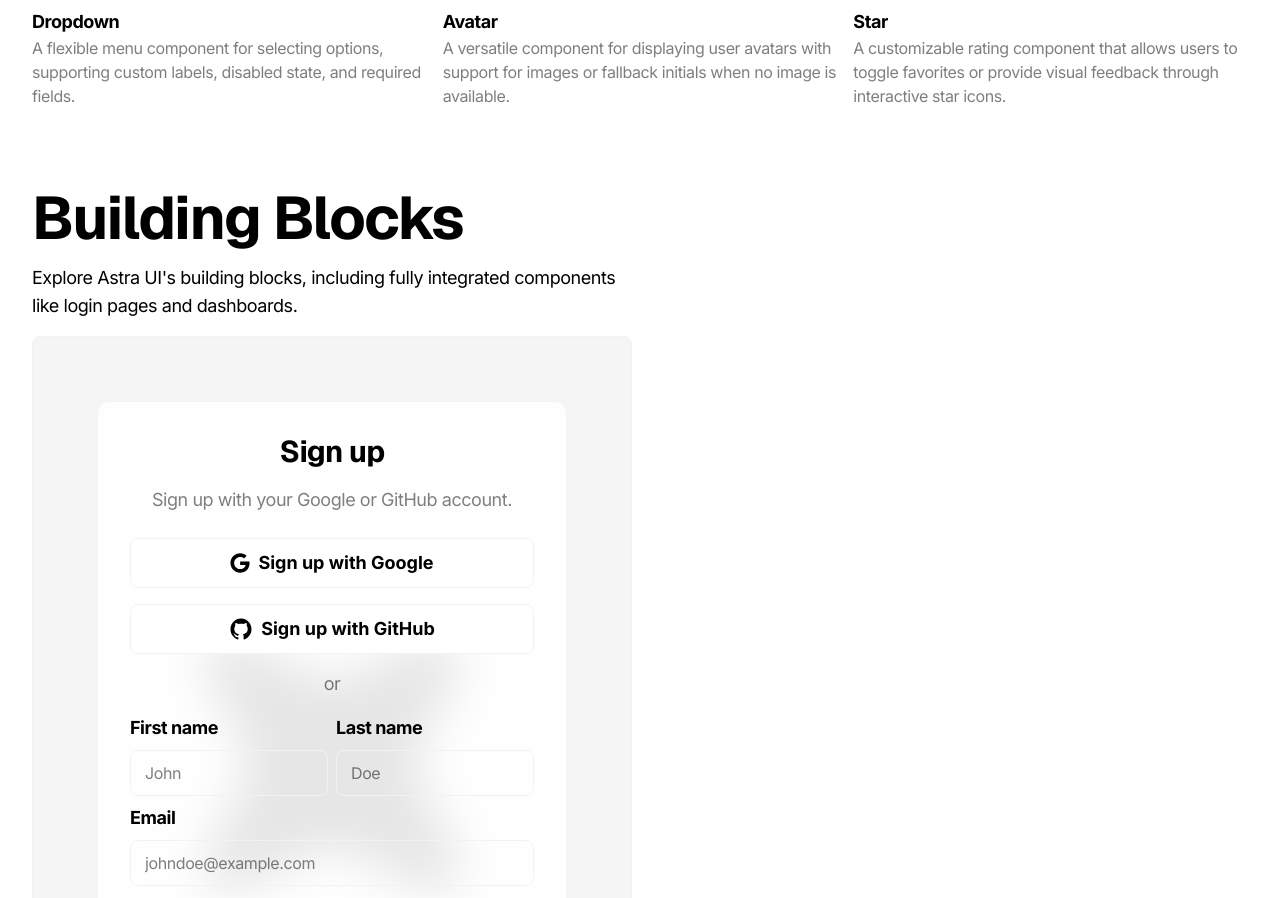
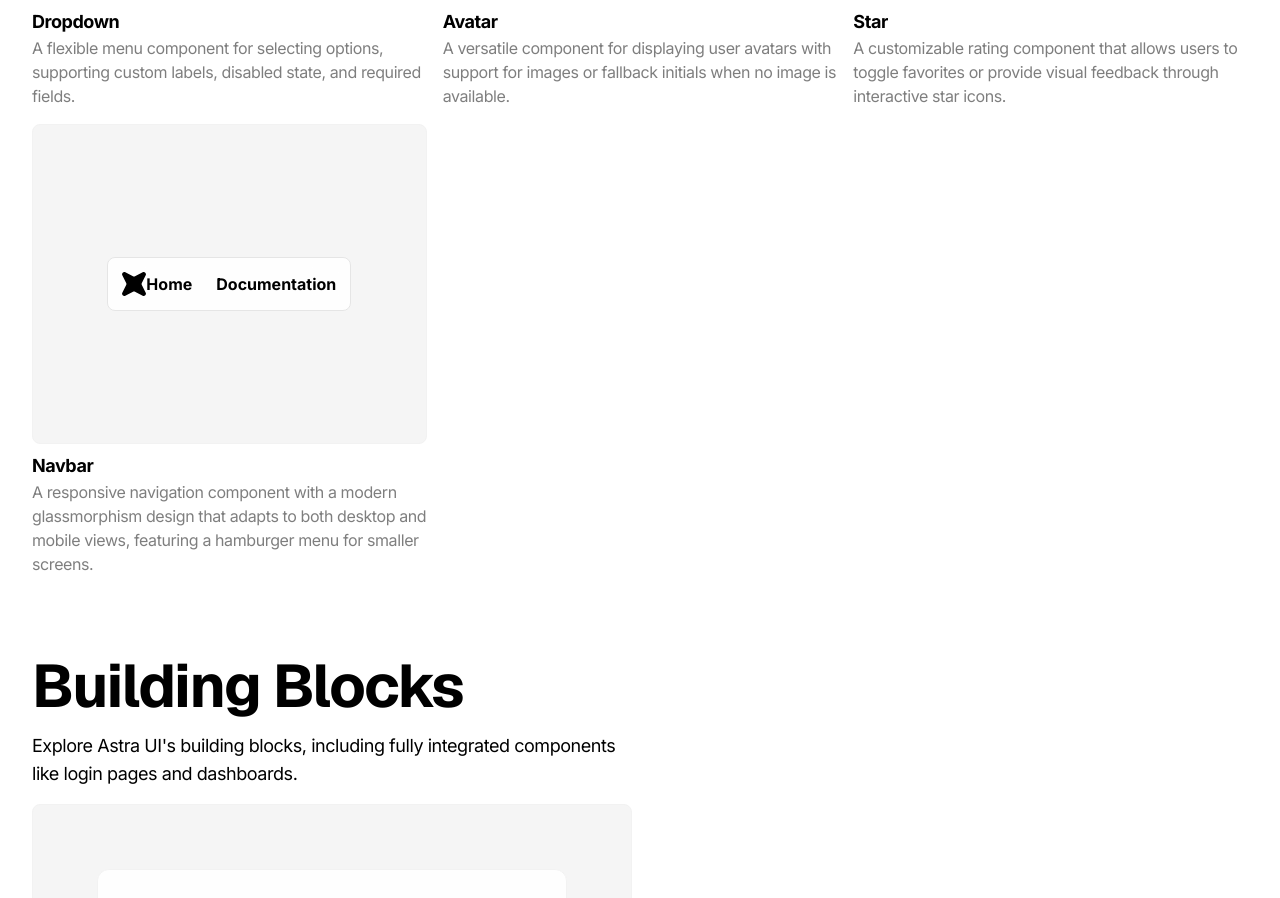
Before and after one commit to astraui/astraui, a Next.js app: page /components in a window 1280 px wide. Shown: the part 1880-2778 px from the top of the page. Built offline with nearby package versions, Linux system fonts and the light colour scheme.

Commit message:
Create navbar component

```diff
--- a/app/components/components.ts
+++ b/app/components/components.ts
@@ -1,15 +1,17 @@
 import React from "react";
-import Button from "@/components/astra/Button"
-import Input from "@/components/astra/Input"
-import Badge from "@/components/astra/Badge"
-import CommandLine from '@/components/astra/CommandLine'
-import Textarea from '@/components/astra/Textarea'
-import CodeBlock from "@/components/astra/CodeBlock"
-import Checkbox from '@/components/astra/Checkbox';
-import Radio from '@/components/astra/Radio';
-import Switch from '@/components/astra/Switch';
-import Dropdown from '@/components/astra/Dropdown';
-import Avatar from '@/components/astra/Avatar';import Star from '@/components/astra/Star';
+import Button from "@/components/astra/Button";
+import Input from "@/components/astra/Input";
+import Badge from "@/components/astra/Badge";
+import CommandLine from "@/components/astra/CommandLine";
+import Textarea from "@/components/astra/Textarea";
+import CodeBlock from "@/components/astra/CodeBlock";
+import Checkbox from "@/components/astra/Checkbox";
+import Radio from "@/components/astra/Radio";
+import Switch from "@/components/astra/Switch";
+import Dropdown from "@/components/astra/Dropdown";
+import Avatar from "@/components/astra/Avatar";
+import Star from "@/components/astra/Star";
+import Navbar from "@/components/astra/Navbar";
 interface ComponentItem {
   preview: React.ReactNode;
   name: string;
@@ -31,6 +33,7 @@ const switchComp = React.createElement(Switch);
 const dropdown = React.createElement(Dropdown);
 const avatar = React.createElement(Avatar);
 const star = React.createElement(Star);
+const navbar = React.createElement(Navbar);
 
 // Use the components in the array
 const components: ComponentItem[] = [
@@ -38,74 +41,80 @@ const components: ComponentItem[] = [
     preview: button,
     name: "Button",
     desc: "A sleek, customizable button component with variants, sizes, and icons for consistent UI design.",
-    link: "/components/button"
+    link: "/components/button",
   },
   {
     preview: input,
     name: "Input",
     desc: "A sleek, customizable input component designed for building responsive and accessible forms with ease.",
-    link: "/components/input"
+    link: "/components/input",
   },
   {
     preview: badge,
     name: "Badge",
     desc: "A compact, attention-grabbing badge component for status indicators, counts, or labels.",
-    link: "/components/badge"
+    link: "/components/badge",
   },
   {
     preview: commandLine,
     name: "Command line",
     desc: "Reusable CLI component to display terminal commands or code snippets in docs or user interfaces.",
-    link: "/components/command-line"
+    link: "/components/command-line",
   },
   {
     preview: textArea,
     name: "Text area",
     desc: "A sleek, customizable text area component designed for building responsive and accessible forms with ease.",
-    link: "/components/text-area"
+    link: "/components/text-area",
   },
   {
     preview: codeBlock,
     name: "Code block",
     desc: "Reusable component to display formatted code snippets with syntax highlighting in documentation or user interfaces.",
-    link: "/components/code-block"
+    link: "/components/code-block",
   },
   {
     preview: checkbox,
     name: "Checkbox",
     desc: "A versatile, accessible checkbox component perfect for seamless form building and custom interfaces.",
-    link: "/components/checkbox"
+    link: "/components/checkbox",
   },
   {
     preview: radio,
     name: "Radio",
     desc: "A sleek, customizable radio component designed for building responsive and accessible forms with ease.",
-    link: "/components/radio"
+    link: "/components/radio",
   },
   {
     preview: switchComp,
     name: "Switch",
     desc: "A sleek, customizable switch component designed for building responsive and accessible forms with ease.",
-    link: "/components/switch"
+    link: "/components/switch",
   },
   {
     preview: dropdown,
     name: "Dropdown",
     desc: "A flexible menu component for selecting options, supporting custom labels, disabled state, and required fields.",
-    link: "/components/dropdown"
+    link: "/components/dropdown",
   },
   {
     preview: avatar,
     name: "Avatar",
     desc: "A versatile component for displaying user avatars with support for images or fallback initials when no image is available.",
-    link: "/components/avatar"
+    link: "/components/avatar",
   },
   {
     preview: star,
     name: "Star",
     desc: "A customizable rating component that allows users to toggle favorites or provide visual feedback through interactive star icons.",
-    link: "/components/star"
-  }
+    link: "/components/star",
+  },
+  {
+    preview: navbar,
+    name: "Navbar",
+    desc: "A responsive navigation component with a modern glassmorphism design that adapts to both desktop and mobile views, featuring a hamburger menu for smaller screens.",
+    link: "/components/navbar",
+  },
 ];
 
 export default components;
--- /dev/null
+++ b/app/components/navbar/page.mdx
@@ -0,0 +1,51 @@
+import Navbar from "@/components/astra/Navbar";
+import ComponentWrapper from "@/components/ComponentWrapper";
+import CommandLine from "@/components/astra/CommandLine";
+import CodeBlock from "@/components/astra/CodeBlock";
+
+# Navbar
+
+A responsive navigation component with a modern glassmorphism design that adapts to both desktop and mobile views, featuring a hamburger menu for smaller screens.
+
+<div className="my-8 flex flex-col gap-4">
+  <ComponentWrapper>
+    <div className="flex items-center gap-4">
+      <Navbar />
+    </div>
+  </ComponentWrapper>
+</div>
+
+## Installation
+
+Install the Navbar component quickly using your favorite package manager with these simple commands.
+
+<div className="my-8 flex flex-col gap-4">
+  <CommandLine command="npx astui@latest add Navbar" />
+  <CommandLine command="pnpm dlx astui@latest add Navbar" />
+</div>
+
+## Usage
+
+See how to import and use the Navbar component in your projects.
+
+<div className="my-8 flex flex-col gap-4">
+  <CommandLine
+    language="tsx"
+    command='import Navbar from "@/components/ui/Navbar"'
+  />
+  <Navbar />
+  <CodeBlock
+    language="tsx"
+    fileName="navbar"
+    code={`// With custom props
+<Navbar
+  logo="/path-to-logo.svg"
+  alt="Logo"
+  navItems={[
+    { label: "Home", href: "/" },
+    { label: "About", href: "/about" },
+    { label: "Contact", href: "/contact" }
+  ]}
+/>`}
+  />
+</div>
--- /dev/null
+++ b/components/astra/Navbar.tsx
@@ -0,0 +1,95 @@
+"use client";
+
+import React, { useState } from "react";
+import Image from "next/image";
+import Link from "next/link";
+import { cn } from "@/lib/utils";
+import { HiMenu } from "react-icons/hi";
+
+interface NavbarProps {
+  className?: string;
+  logo: string;
+  alt: string;
+  navItems?: { label: string; href: string }[];
+}
+
+interface NavListProps {
+  items: { label: string; href: string }[];
+  isMobile?: boolean;
+}
+
+const defaultNavItems = [
+  { label: "Home", href: "/" },
+  { label: "Documentation", href: "/docs" },
+];
+
+export const NavList: React.FC<NavListProps> = ({
+  items,
+  isMobile = false,
+}) => {
+  return (
+    <ul
+      className={cn(
+        "flex gap-6 items-center",
+        isMobile
+          ? "flex-col absolute top-16 right-0 bg-white/90 dark:bg-black/90 backdrop-blur-lg p-4 rounded-lg shadow-lg border border-neutral-200 dark:border-neutral-800 w-48"
+          : "hidden md:flex"
+      )}
+    >
+      {items.map((item, index) => (
+        <li key={index}>
+          <Link
+            href={item.href}
+            className="font-bold text-black dark:text-white flex hover:opacity-80 transition duration-200"
+          >
+            {item.label}
+          </Link>
+        </li>
+      ))}
+    </ul>
+  );
+};
+
+const Navbar: React.FC<NavbarProps> = ({
+  className,
+  logo = "/logos/header-logo.svg",
+  alt = logo,
+  navItems = defaultNavItems,
+}) => {
+  const [isMenuOpen, setIsMenuOpen] = useState(false);
+
+  return (
+    <nav
+      className={cn(
+        "flex items-center justify-between border border-neutral-200 dark:border-neutral-800 p-3.5 rounded-lg w-full relative bg-white/90 dark:bg-black/90 backdrop-blur-lg",
+        className
+      )}
+    >
+      <section>
+        <Image
+          src={logo || "#"}
+          height={24}
+          width={24}
+          alt={alt}
+          className={cn(
+            "dark:invert flex hover:opacity-80 transition duration-200 cursor-pointer",
+            className
+          )}
+        />
+      </section>
+      <section className="flex items-center justify-center">
+        <NavList items={navItems} />
+        <button
+          className="md:hidden text-black dark:text-white hover:opacity-80 transition duration-200"
+          onClick={() => setIsMenuOpen(!isMenuOpen)}
+          aria-label="Toggle menu"
+        >
+          <HiMenu size={28} />
+        </button>
+      </section>
+      {isMenuOpen && <NavList items={navItems} isMobile />}
+    </nav>
+  );
+};
+
+export default Navbar;
```
Also changed, not shown: 1 other file (tests, documents, lock files or other folders).
